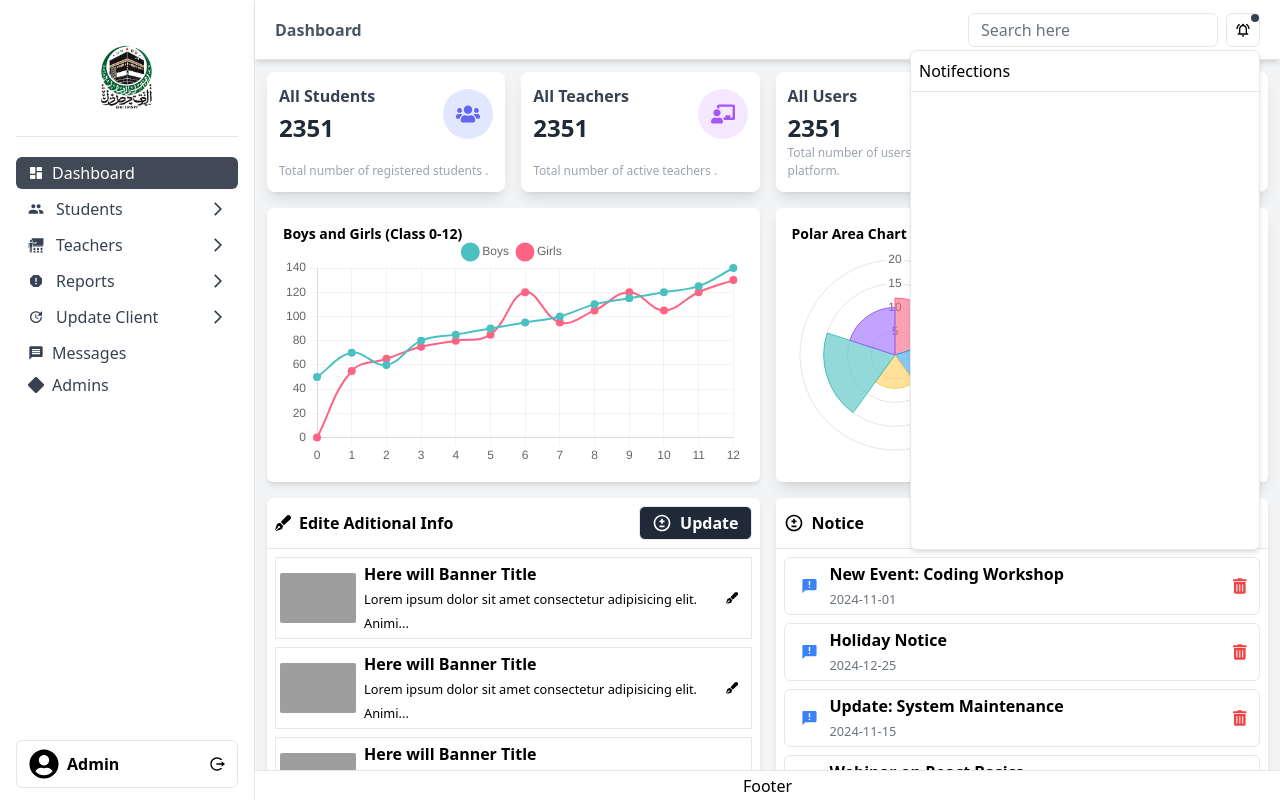
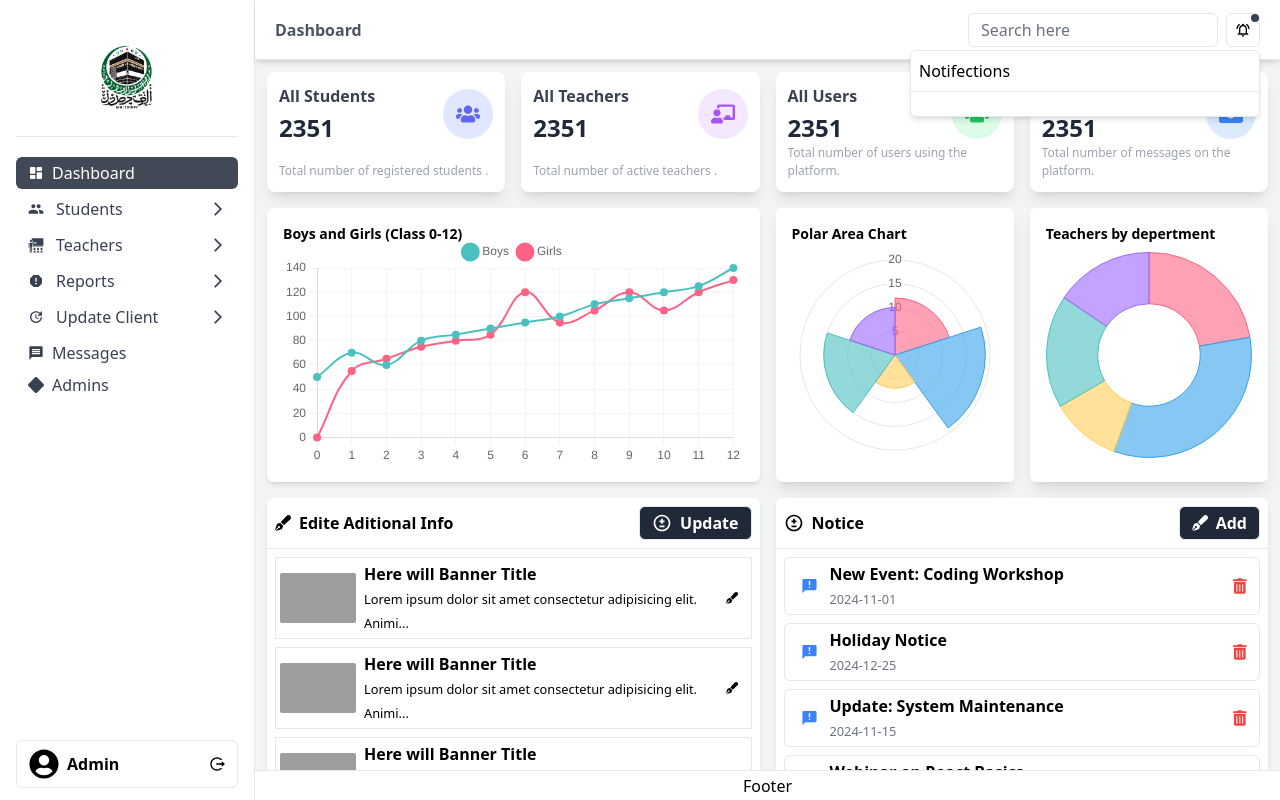
Before and after one commit to Robiu-Sani/Tamirull-Ummah-Maderasah-Dashboard, a React (Vite) app: page /dashboard in a window 1280 px wide. Both pictures are taken after a click on the element 1243 px from the left and 29 px from the top of the page. Built offline with nearby package versions, Linux system fonts and the light colour scheme; grey boxes are pictures that could not be loaded.

Commit message:
notifections box setup is done

```diff
--- a/src/Component/Default/RootCommon/DashboardHeader.jsx
+++ b/src/Component/Default/RootCommon/DashboardHeader.jsx
@@ -38,9 +38,9 @@ export default function DashboardHeader({ handleCallNav }) {
         </div>
       </div>
       <div
-        className={`w-full sm:w-[350px] ${
+        className={`w-[calc(100%-40px)] sm:w-[350px] ${
           callNotifiction ? "block" : "hidden"
-        }  rounded-md shadow-md h-[500px] overflow-y-auto bg-white absolute border top-[50px] right-5`}
+        }  rounded-md shadow-md max-h-[500px] overflow-y-auto bg-white absolute border top-[50px] right-5`}
       >
         <div className="p-2 border-b">
           <h3>Notifections</h3>
```
